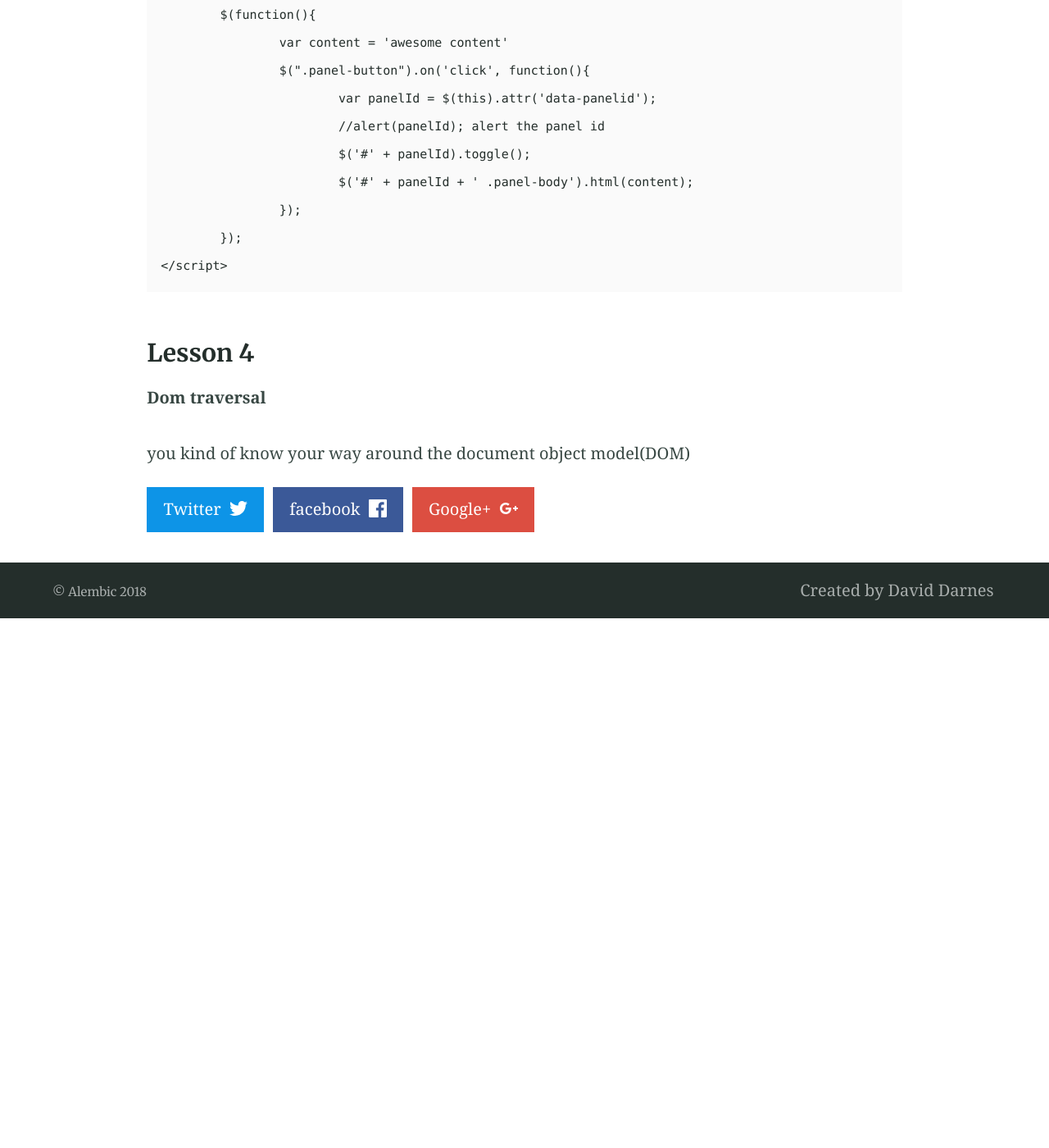
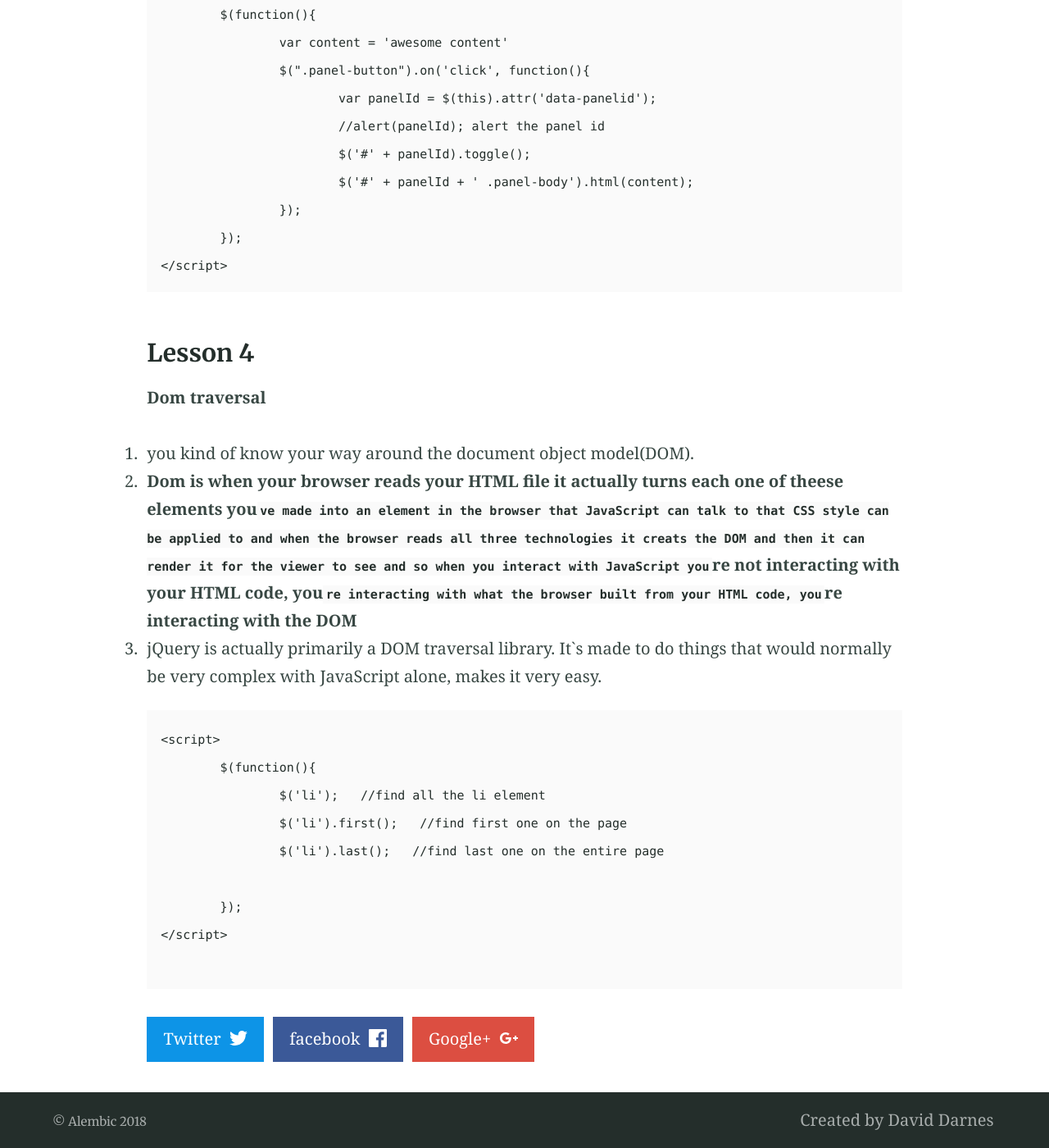
Before and after one commit to wudixm/wudixm.github.io, a Jekyll site: the page built from _posts/2018-10-06-jQuery.md, in a window 1280 px wide and 1400 px high, scrolled down 8471 px. Shown: the whole window at 82% size. Built offline with Jekyll 4.4.1, drawn with Linux system fonts in a browser that asks for light colours; our own code applies the rules of GitHub Pages for plain Markdown files; before the commit the page ends 9225 px from its top, so only the background shows below that.

Commit message:
add jQuery DOM traversal

````diff
--- a/_posts/2018-10-06-jQuery.md
+++ b/_posts/2018-10-06-jQuery.md
@@ -288,4 +288,18 @@ let\`s listen to what the users doing and do methods when the user interacts wit
 
 **Dom traversal**
 
-you kind of know your way around the document object model(DOM)
+1. you kind of know your way around the document object model(DOM).
+2. **Dom is when your browser reads your HTML file it actually turns each one of theese elements you`ve made into an element in the browser that JavaScript can talk to that CSS style can be applied to and when the browser reads all three technologies it creats the DOM and then it can render it for the viewer to see and so when you interact with JavaScript you`re not interacting with your HTML code, you`re interacting with what the browser built from your HTML code, you`re interacting with the DOM**
+3. jQuery is actually primarily a DOM traversal library. It\`s made to do things that would normally be very complex with JavaScript alone, makes it very easy.
+
+```Js
+<script>
+	$(function(){
+		$('li');   //find all the li element
+		$('li').first();   //find first one on the page
+		$('li').last();   //find last one on the entire page
+
+	});
+</script>
+
+```
````
